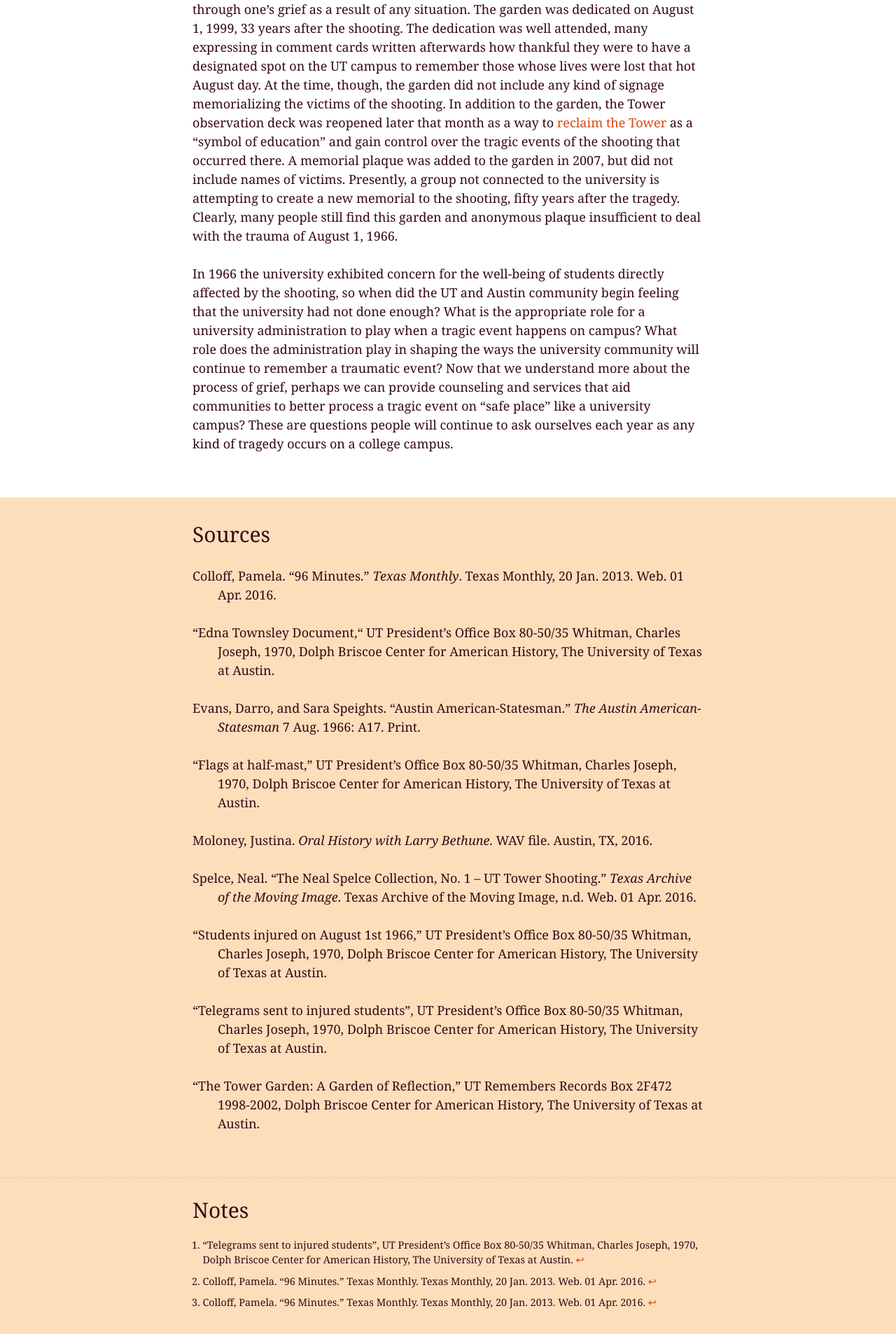
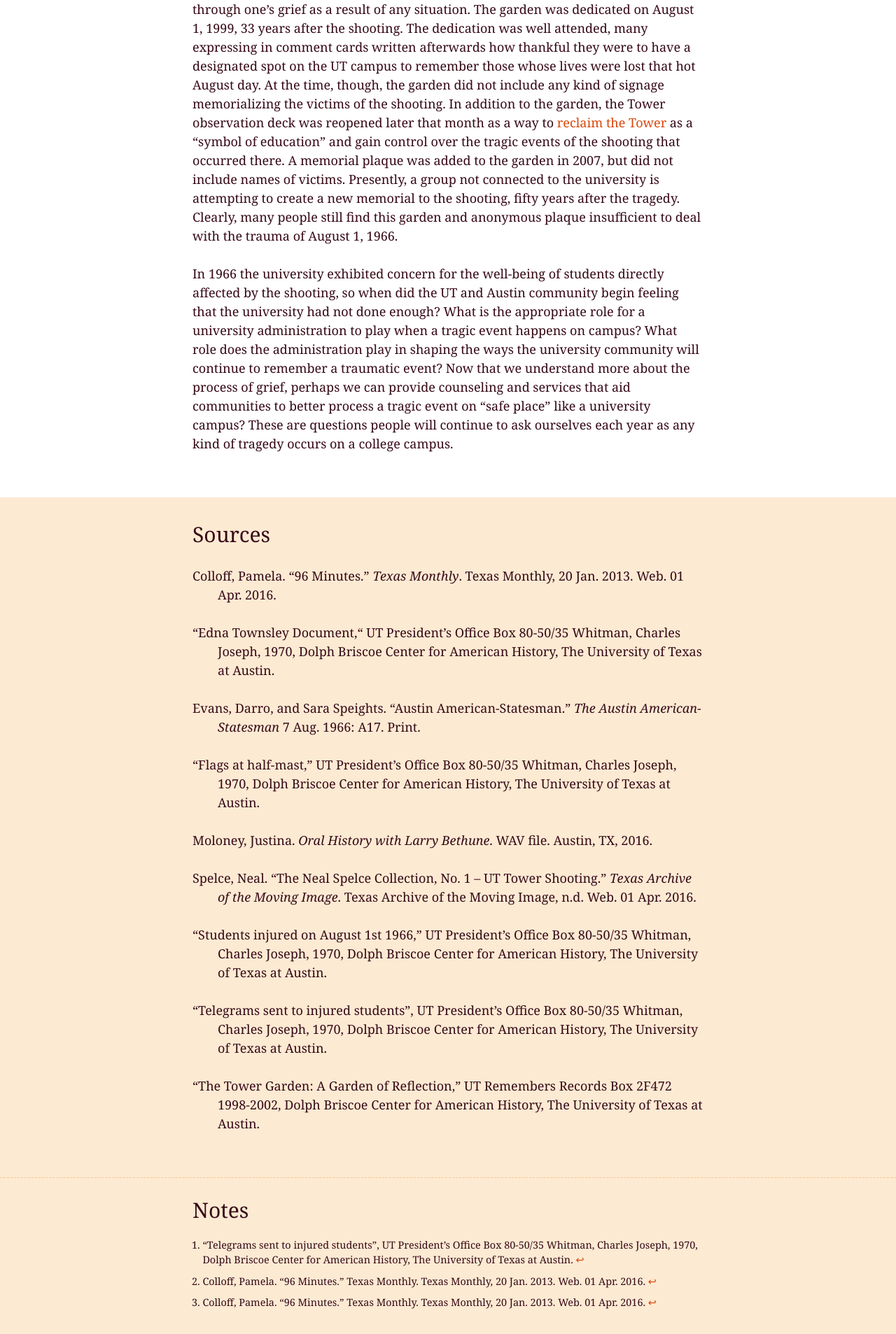
Before and after one commit to utexas-public-history/tower, a Jekyll site: the page built from _posts/2016-05-01-09-moloney-university-response.md, in a window 1280 px wide. Shown: the part 4493-6400 px from the top of the page at 70% size. Built offline with Jekyll 4.4.1, drawn with Linux system fonts in a browser that asks for light colours.

Commit message:
Lighten (and standardize) background for non-text elements

```diff
--- a/_sass/article.scss
+++ b/_sass/article.scss
@@ -82,8 +82,7 @@
 }
 
 .video-block {
-  background-color: $lowlightBackground;
-  background-color: rgba($lowlightBackground, 0.5);
+  background-color: lighten($lowlightBackground, 5%);
   margin: 2em -2em;
   padding: 1em 2em;
   text-align: center;
@@ -126,7 +125,7 @@
   }
 
   iframe {
-    background-color: $lowlightBackground;
+    background-color: lighten($lowlightBackground, 5%);
     height: 385px;
     margin: 0 auto;
     max-width: 100%;
@@ -145,8 +144,7 @@
 }
 
 .image-block {
-  background-color: $lowlightBackground;
-  background-color: rgba($lowlightBackground, 0.5);
+  background-color: lighten($lowlightBackground, 5%);
   margin: 2em -2em;
   padding: 1em 2em;
 
--- a/_sass/base.scss
+++ b/_sass/base.scss
@@ -39,7 +39,7 @@
   }
 
   &.gray {
-    background-color: $lowlightBackground;
+    background-color: lighten($lowlightBackground, 5%);
   }
 
   &.top-banner {
@@ -131,7 +131,7 @@
 }
 
 article {
-  background-color: $lowlightBackground;
+  background-color: lighten($lowlightBackground, 5%);
 }
 
 .hero-banner {
```
